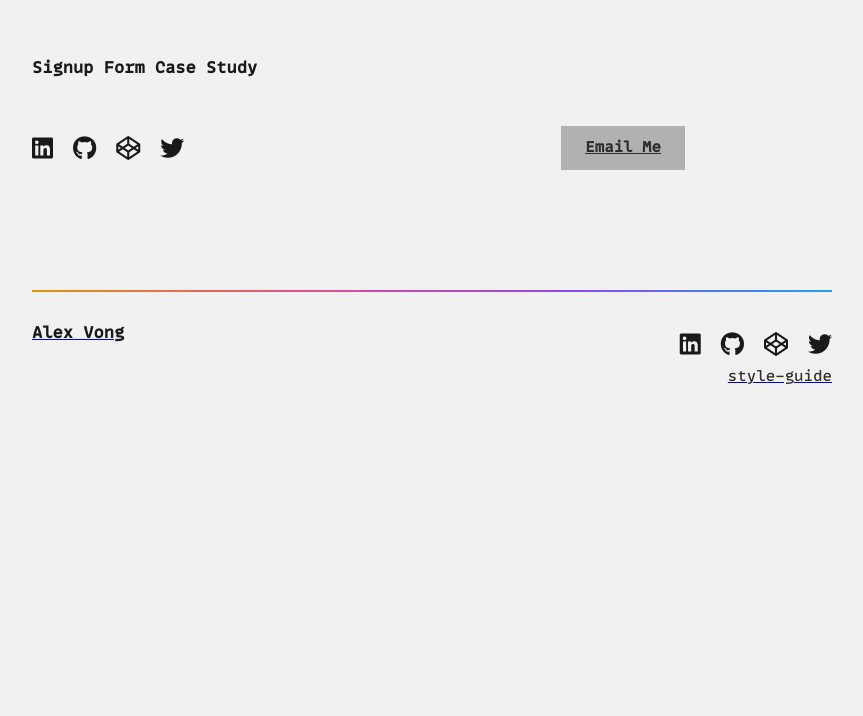
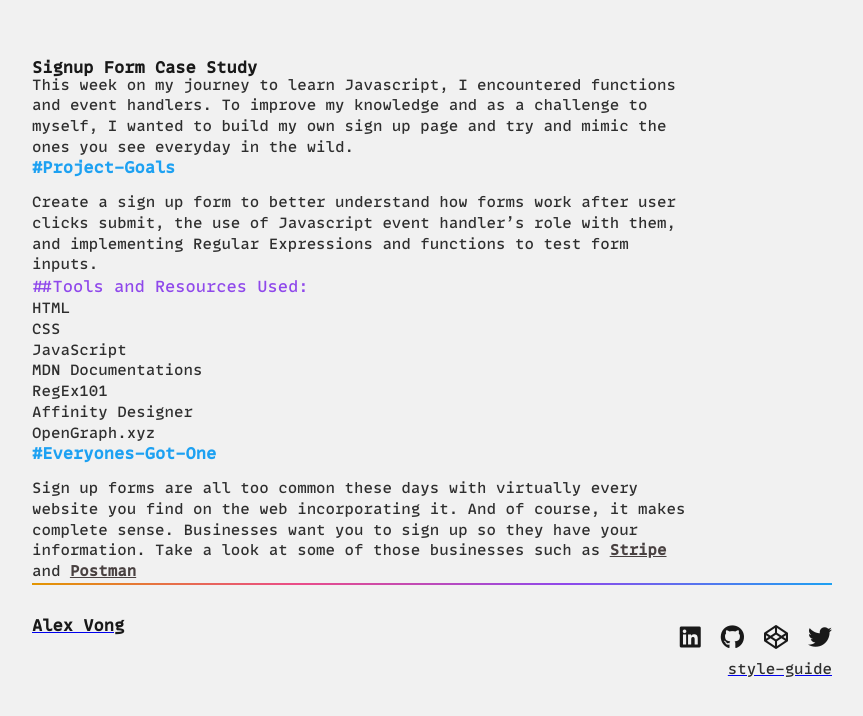
Before and after one commit to alex-vong/alex-online, a PHP site: page /index.php?page=signup-cs in a window 1280 px wide. Shown: the part 66-782 px from the top of the page, without its empty margins (208-1071 px from the left). Run offline with PHP 8.4, Linux system fonts and the light colour scheme.

Commit message:
added heading. intro paragraph, project goals, and everyones got one section to signup form cs

```diff
--- a/modules/case-studies/signup-cs.php
+++ b/modules/case-studies/signup-cs.php
@@ -1,11 +1,38 @@
  <section class="signup-cs case-study">
 		<section class="container">
-			<div class="my-bg">
-				<h2 class="second-level-heading">Signup Form Case Study</h2>
+			<div class="cs-heading">
+				<h1 class="second-level-heading">Signup Form Case Study</h1>
+				<p class="body-copy">This week on my journey to learn Javascript, I encountered functions and event handlers. To improve my knowledge and as a challenge to myself, I wanted to build my own sign up page and try and mimic the ones you see everyday in the wild.</p>
 			</div>
 
+			<div class="project-goals">
+				<h2 class="third-level-heading">#Project-Goals</h2>
+				<p class="body-copy">Create a sign up form to better understand how forms work after user clicks submit, the use of Javascript event handler’s role with them, and implementing Regular Expressions and functions to test form inputs.</p>
 
-		<?php include("modules/contact-me.php") ?>
+				<h4 class="fourth-level-heading">##Tools and Resources Used:</h4>
+				<ul class="tools body-copy">
+					<li>HTML</li>
+					<li>CSS</li>
+					<li>JavaScript</li>
+					<li>MDN Documentations</li>
+					<li><a href="https://regex101.com/"></a>RegEx101</li>
+					<li>Affinity Designer</li>
+					<li><a href="https://www.opengraph.xyz/"></a>OpenGraph.xyz</li>
+				</ul>
+			</div>
+
+			<div class="project-overview">
+
+			</div>
+
+			<div>
+				<h2 class="third-level-heading">
+					#Everyones-Got-One
+				</h2>
+				<p class="body-copy">Sign up forms are all too common these days with virtually every website you find on the web incorporating it. And of course, it makes complete sense. Businesses want you to sign up so they have your information. Take a look at some of those businesses such as <span><a href="https://dashboard.stripe.com/register">Stripe</a></span> and <span><a href="https://identity.getpostman.com/signup">Postman</a></span></p>
+
+			</div>
+
 
 		</section>
 
```
